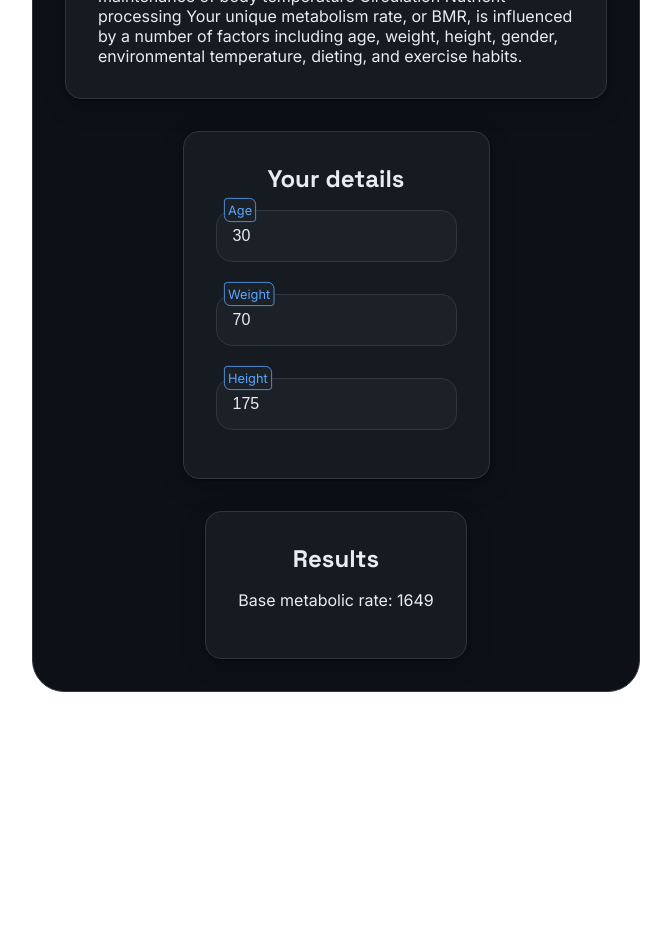
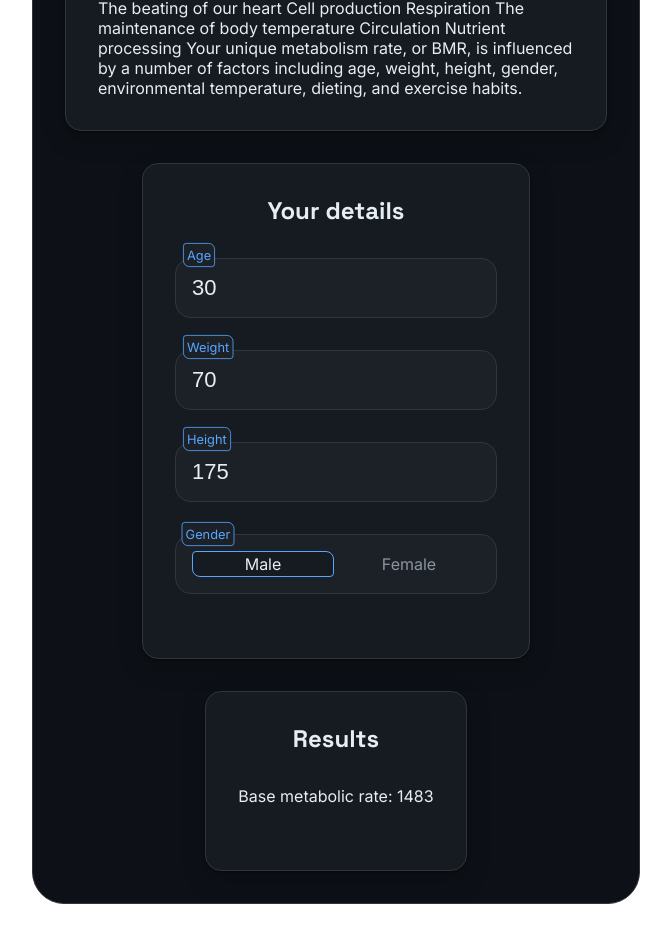
Before and after one commit to Sonmess/bmr-calculator, a Vue app in the folder packages/bmr-calculator/: page / in a window 1280 px wide. Shown: the part 520-1456 px from the top of the page, without its empty margins (304-975 px from the left). Before the commit the page ends 1244 px from the top, so only its background shows below. Built offline with nearby package versions, Linux system fonts and the light colour scheme.

Commit message:
+ new BaseGenderSelect component ~ renamed sex to gender ~ improved styling

```diff
--- a/packages/bmr-calculator/src/components/base/BaseCard.vue
+++ b/packages/bmr-calculator/src/components/base/BaseCard.vue
@@ -19,7 +19,7 @@
   display: flex;
   flex-direction: column;
   align-items: center;
-  gap: var(--_gap-small);
+  gap: var(--_gap-big);
   border-radius: var(--_radius-small);
   padding: var(--_padding-big);
   box-shadow: var(--_shadow);
--- /dev/null
+++ b/packages/bmr-calculator/src/components/base/BaseGenderSelect.vue
@@ -0,0 +1,110 @@
+<template>
+  <div class="base-gender-select">
+    <span class="base-gender-select__label">{{ label }}</span>
+    <div
+      class="base-gender-select__group"
+      role="radiogroup"
+      :aria-label="label"
+    >
+      <label
+        v-for="option in options"
+        :key="option.value"
+        class="base-gender-select__option"
+        :class="{
+          'base-gender-select__option--active': modelValue === option.value,
+        }"
+      >
+        <input
+          class="base-gender-select__input"
+          type="radio"
+          :name="name"
+          :value="option.value"
+          v-model="modelValue"
+        />
+        {{ option.label }}
+      </label>
+    </div>
+  </div>
+</template>
+
+<script setup lang="ts">
+import type { Gender } from '../../core/types';
+
+defineProps({
+  label: String,
+  name: String,
+});
+
+const modelValue = defineModel<Gender>();
+
+const options: { value: Gender; label: string }[] = [
+  { value: 'male', label: 'Male' },
+  { value: 'female', label: 'Female' },
+];
+</script>
+
+<style scoped>
+.base-gender-select {
+  display: flex;
+  flex-direction: column;
+  position: relative;
+}
+
+.base-gender-select__label {
+  color: var(--_color-accent);
+  position: absolute;
+  left: 0;
+  top: 0;
+  transform: translateY(-50%) scale(0.8);
+  padding: 0.125rem 0.25rem;
+  background-color: var(--_bg-surface-2);
+  border: 1px solid var(--_color-accent);
+  border-radius: var(--_radius-fancy-small);
+  line-height: 1.5rem;
+}
+
+.base-gender-select__group {
+  display: flex;
+  gap: 0.25rem;
+  background-color: var(--_bg-surface-2);
+  border: 1px solid var(--_border-color);
+  border-radius: var(--_radius-small);
+  padding: var(--_padding-small);
+}
+
+.base-gender-select__option {
+  position: relative;
+  flex: 1;
+  display: flex;
+  align-items: center;
+  justify-content: center;
+  padding: 0.125rem 0.5rem;
+  min-width: 6rem;
+  border: 1px solid transparent;
+  border-radius: var(--_radius-fancy-small);
+  color: var(--_color-secondary);
+  font-size: 1rem;
+  cursor: pointer;
+  transition:
+    background-color 0.2s ease,
+    border-color 0.2s ease,
+    color 0.2s ease;
+}
+
+.base-gender-select__option--active {
+  background-color: var(--_bg-surface);
+  border-color: var(--_color-accent);
+  color: var(--_color-primary);
+}
+
+.base-gender-select__input {
+  position: absolute;
+  width: 0;
+  height: 0;
+  opacity: 0;
+}
+
+.base-gender-select__option:has(.base-gender-select__input:focus-visible) {
+  box-shadow: 0 0 0 1px var(--_color-accent);
+}
+</style>
--- a/packages/bmr-calculator/src/components/base/BaseNumberInput.vue
+++ b/packages/bmr-calculator/src/components/base/BaseNumberInput.vue
@@ -57,7 +57,7 @@ const inputId = computed(() => 'input-group-' + props.name);
   border-radius: var(--_radius-small);
   padding: var(--_padding-small);
   outline: 0;
-  font-size: 1rem;
+  font-size: 1.375rem;
   transition:
     border-color 0.2s ease,
     box-shadow 0.2s ease;
@@ -78,7 +78,8 @@ const inputId = computed(() => 'input-group-' + props.name);
   .base-number-input__label,
 .base-number-input:has(.base-number-input__field:not(:placeholder-shown))
   .base-number-input__label {
-  transform: translateY(-38px) scale(0.8);
+  top: 0;
+  transform: translateY(-50%) scale(0.8);
   color: var(--_color-accent);
   background-color: var(--_bg-surface-2);
   border: 1px solid var(--_color-accent);
--- a/packages/bmr-calculator/src/components/cards/CardInput.vue
+++ b/packages/bmr-calculator/src/components/cards/CardInput.vue
@@ -18,6 +18,11 @@
             name="height"
             v-model="input.heightCm"
           />
+          <base-gender-select
+            label="Gender"
+            name="gender"
+            v-model="input.gender"
+          />
         </form>
       </template>
     </base-card>
@@ -27,6 +32,7 @@
 <script setup lang="ts">
 import BaseCard from '../base/BaseCard.vue';
 import BaseNumberInput from '../base/BaseNumberInput.vue';
+import BaseGenderSelect from '../base/BaseGenderSelect.vue';
 import { useBmrForm } from '../../composables/useBmrForm';
 
 // Shared state from the widget. `input` is the reactive object itself (not a
--- a/packages/bmr-calculator/src/composables/useBmrForm.ts
+++ b/packages/bmr-calculator/src/composables/useBmrForm.ts
@@ -40,7 +40,7 @@ function createBmrForm(): BmrForm {
     weightKg: 70,
     heightCm: 175,
     age: 30,
-    sex: 'male',
+    gender: 'male',
     bodyFatPct: 22,
   });
 
```
Also changed, not shown: packages/bmr-calculator/src/core/types.ts (+7 -7 lines).
